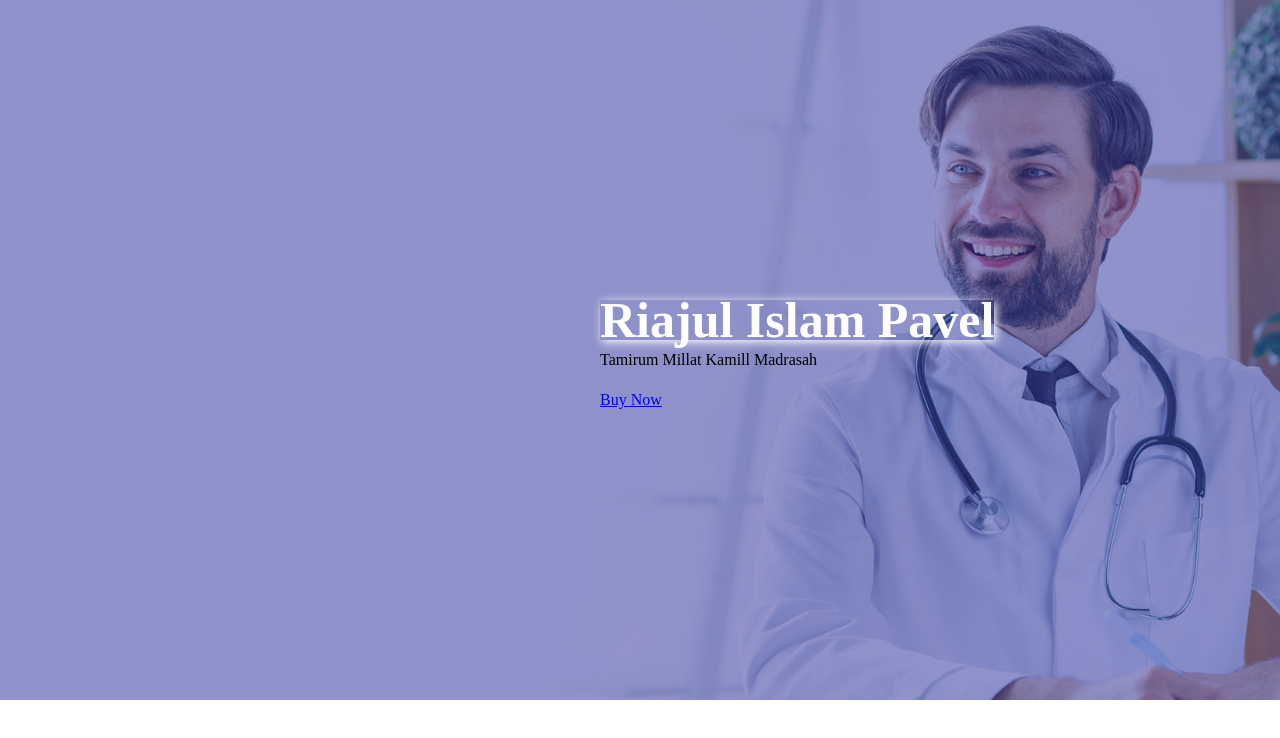
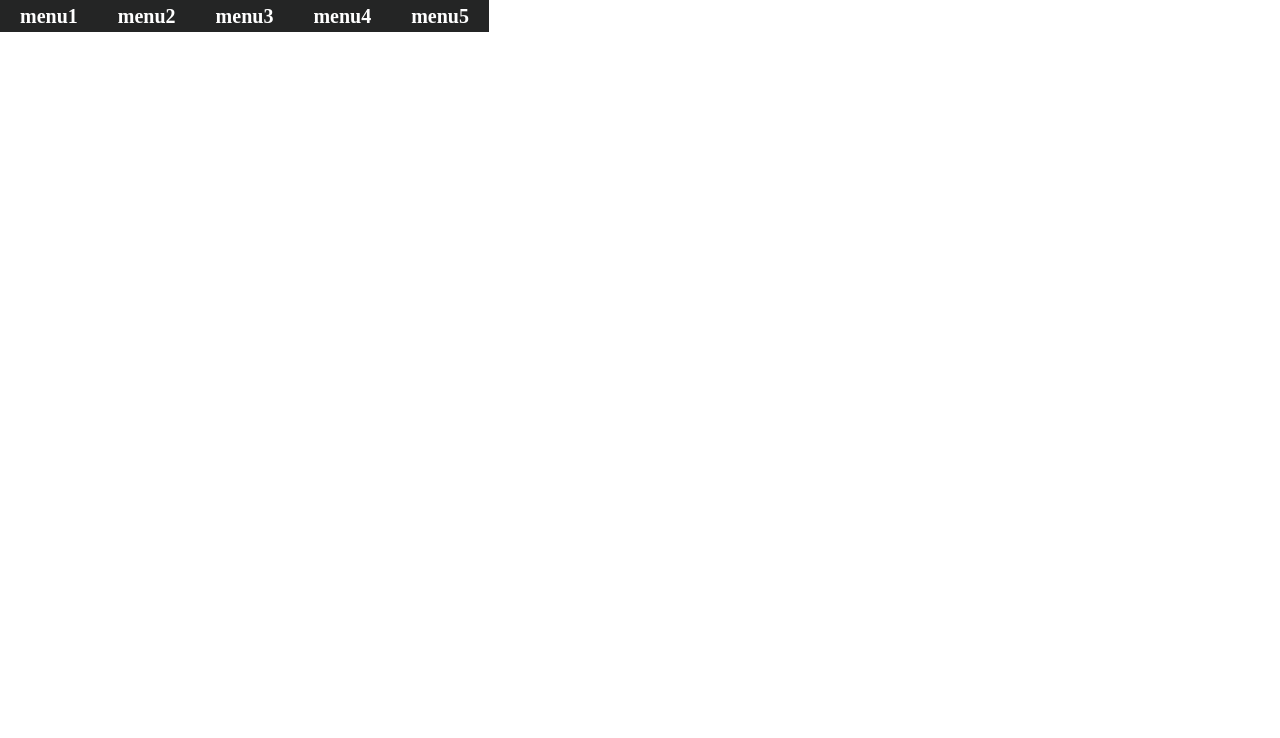
Before and after one commit to PavelRiajul/Module-13, a plain HTML site: page index.html in a window 1280 px wide. Drawn offline with Linux system fonts and the light colour scheme.

Commit message:
dropdown menu

```diff
--- a/index.html
+++ b/index.html
@@ -8,13 +8,45 @@
   <link rel="stylesheet" href="style.css">
 </head>
 <body>
-  <div class="section1">
-    <div class="overly"></div>
-    <div class="text">
-      <h1>Riajul Islam Pavel</h1>
-      <p>Tamirum Millat Kamill Madrasah</p>
-      <a href="#">Buy Now</a>
-    </div>
-  </div>
+<div id="menu">
+  <ul>
+    <li><a href="#">menu1</a></li>
+    <li>
+      <a href="#">menu2</a>
+             <ul>
+               <li><a href="#">sub menu1</a></li>
+               <li>
+                 <a href="#">sub menu2</a>
+                          <ul>
+                            <li><a href="#">sub deep menu1</a></li>
+                            <li>
+                              <a href="#">sub deep menu2</a>
+                                              <ul>
+                                                <li><a href="#">deep menu1</a></li>
+                                                <li><a href="#">deep menu2</a></li>
+                                                <li><a href="#">deep menu3</a></li>
+                                              </ul>
+                            </li>
+                            <li><a href="#">sub deep menu3</a></li>
+                            <li><a href="#">sub deep menu4</a></li>
+                          </ul>
+              </li>
+               <li><a href="#">sub menu3</a></li>
+               <li><a href="#">sub menu4</a></li>
+             </ul>
+    </li>
+    <li><a href="#">menu3</a></li>
+    <li>
+      <a href="#">menu4</a>
+             <ul>
+               <li><a href="#">sub menu1</a></li>
+               <li><a href="#">sub menu2</a></li>
+               <li><a href="#">sub menu3</a></li>
+               <li><a href="#">sub menu4</a></li>
+             </ul>
+    </li>
+    <li><a href="#">menu5</a></li>
+  </ul>
+</div>
 </body>
 </html>
--- a/style.css
+++ b/style.css
@@ -2,32 +2,89 @@
     margin: 0;
     padding: 0;
 }
-.section1{
-    width: 100%;
-    height: 700px;
-    background: url(./image/doctor-1-banner.jpg) no-repeat;
-    background-size: cover;
+/*#menu{
+    border: 2px solid red;
+}
+#menu > ul{
+background-color:rgb(73, 69, 69) ;
+}
+ #menu ul{
+     list-style: none;
+     position: relative;
+     float: left;
+
+ }
+ #menu ul a{
+     color: aliceblue;
+     text-decoration: none;
+     font-size: 15px;
+     line-height: 32px;
+     font-weight: bold;
+     padding: 0 15px;
+     display: block;
+ }
+ #menu ul li{
+     position: relative;
+     margin: 0;
+     padding: 0;
+     float: left;
+ }
+ #menu ul ul{
+     position: absolute;
+     background-color: #2ecc71;
+     top: 100%;
+     left: 0;
+     display: none;
+ }
+ #menu ul ul li{
+     float: none;
+     width: 200px;
+ }
+ #menu ul ul ul{
+     top: 0;
+     left: 100%;
+ }
+ #menu ul li:hover > ul{
+     display: block;
+ }*/
+#menu > ul{
+    background-color: rgb(36, 37, 37);
+}
+#menu ul{
     position: relative;
-    overflow: hidden;
+    list-style: none;
+    float: left;
 }
-.overly{
+#menu ul a{
+    display: block;
+    font-size: 20px;
+    text-decoration: none;
+    color: #fff;
+    font-weight: bolder;
+    line-height: 32px;
+    padding: 0 20px;
+}
+#menu ul li{
+    position: relative;
+    margin: 0;
+    padding: 0;
+    float: left;
+}
+#menu ul ul{
     position: absolute;
+    background-color: aquamarine;
+    top: 100%;
     left: 0;
-    bottom: 0;
-    width: 100%;
-    height: 100%;
-    background-color: rgb(45, 45, 151,0.5);
-    text-align: center;
-
+    display: none;
 }
-.text{
-    position: absolute;
-    top: 300px;
-    left: 600px;
-    line-height: 40px;
+#menu ul ul li{
+    float: none;
+    width: 200px;
 }
-.text h1{
-    font-size:50px;
-    color: white;
-    box-shadow: 2px 2px 9px white;
+#menu ul ul ul{
+    top: 0;
+    left: 100%;
 }
+#menu ul li:hover > ul{
+    display: block;
+}
```
